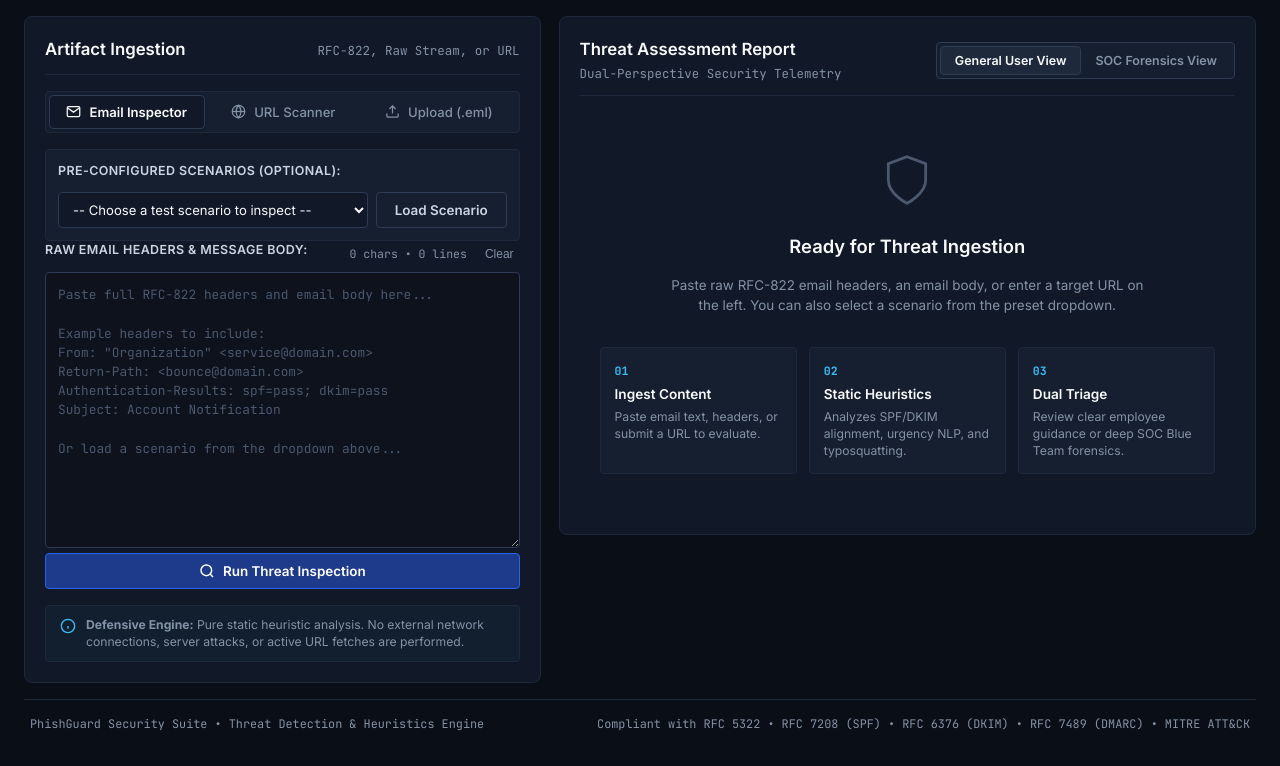
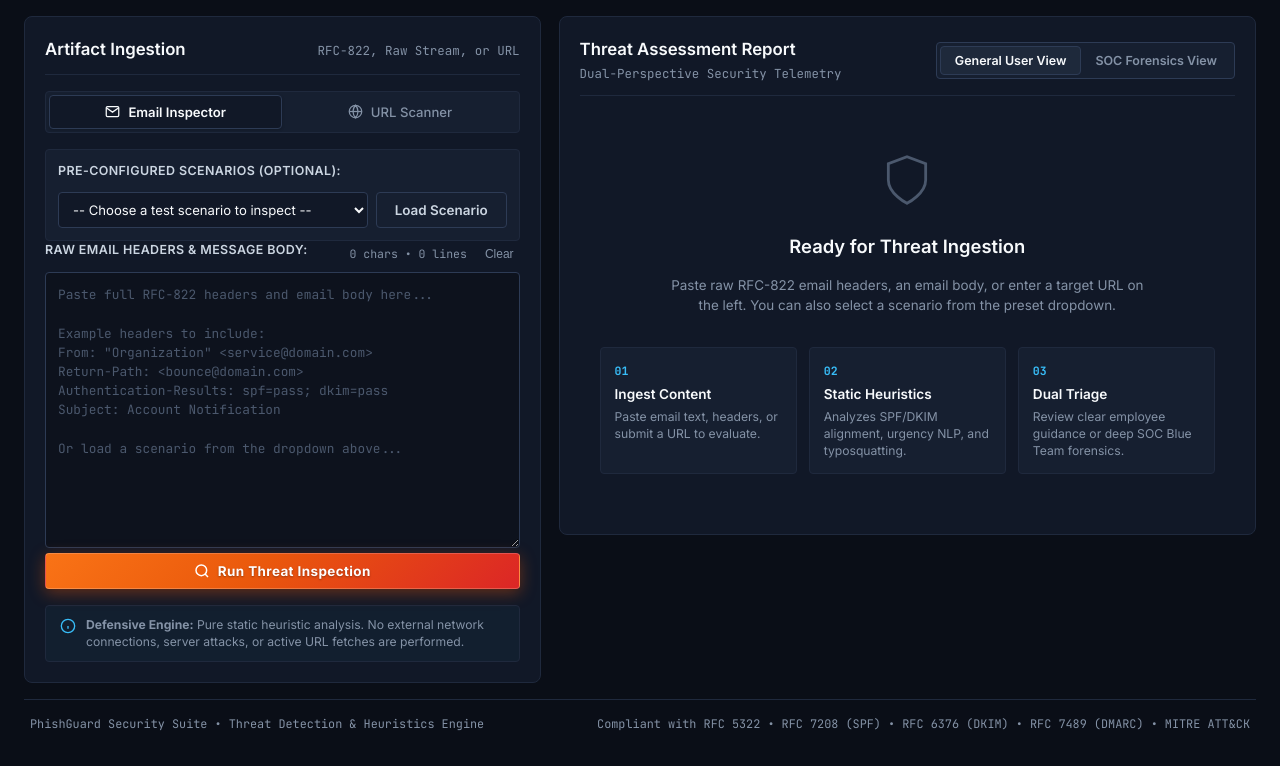
Before and after one commit to vikramgudihal/phishguard-threat-analyzer, a Flask app: page / in a window 1280 px wide. Shown: the part 100-866 px from the top of the page. Run offline with Flask 2, Linux system fonts and the light colour scheme; data that the repository does not hold is empty; some libraries are stand-ins or nearby versions.

Commit message:
style: remove upload tab and apply orange-red linear gradient to inspection buttons

```diff
--- a/static/css/style.css
+++ b/static/css/style.css
@@ -428,15 +428,30 @@ body {
 }
 
 .btn-primary {
-    background: #1e3a8a;
+    background: linear-gradient(135deg, #f97316 0%, #ea580c 45%, #dc2626 100%);
     color: #ffffff;
-    border-color: #2563eb;
+    border: 1px solid rgba(255, 255, 255, 0.2);
     width: 100%;
+    font-weight: 700;
+    letter-spacing: 0.4px;
+    text-shadow: 0 1px 2px rgba(0, 0, 0, 0.35);
+    box-shadow: 0 4px 16px rgba(234, 88, 12, 0.4), 0 1px 3px rgba(0, 0, 0, 0.25);
+    position: relative;
+    overflow: hidden;
+    transition: all 0.25s cubic-bezier(0.16, 1, 0.3, 1);
 }
 
 .btn-primary:hover {
-    background: #2563eb;
-    border-color: #3b82f6;
+    background: linear-gradient(135deg, #ff7a45 0%, #f97316 45%, #ef4444 100%);
+    border-color: rgba(255, 255, 255, 0.4);
+    box-shadow: 0 6px 22px rgba(239, 68, 68, 0.55), 0 2px 6px rgba(0, 0, 0, 0.3);
+    transform: translateY(-1px);
+    color: #ffffff;
+}
+
+.btn-primary:active {
+    transform: translateY(0);
+    box-shadow: 0 2px 10px rgba(234, 88, 12, 0.4);
 }
 
 .btn-secondary {
--- a/static/js/app.js
+++ b/static/js/app.js
@@ -33,34 +33,27 @@ function updateInputStats() {
     }
 }
 
-// Mode Switching (Email Inspector, Standalone URL, File Upload)
+// Mode Switching (Email Inspector, Standalone URL)
 function switchMode(mode) {
     currentMode = mode;
     const tabEmail = document.getElementById("tabEmail");
     const tabUrl = document.getElementById("tabUrl");
-    const tabUpload = document.getElementById("tabUpload");
 
     const emailControls = document.getElementById("emailControls");
     const urlControls = document.getElementById("urlControls");
-    const uploadControls = document.getElementById("uploadControls");
 
-    tabEmail.classList.remove("active");
-    tabUrl.classList.remove("active");
-    tabUpload.classList.remove("active");
+    if (tabEmail) tabEmail.classList.remove("active");
+    if (tabUrl) tabUrl.classList.remove("active");
 
-    emailControls.style.display = "none";
-    urlControls.style.display = "none";
-    uploadControls.style.display = "none";
+    if (emailControls) emailControls.style.display = "none";
+    if (urlControls) urlControls.style.display = "none";
 
     if (mode === "email") {
-        tabEmail.classList.add("active");
-        emailControls.style.display = "block";
+        if (tabEmail) tabEmail.classList.add("active");
+        if (emailControls) emailControls.style.display = "block";
     } else if (mode === "url") {
-        tabUrl.classList.add("active");
-        urlControls.style.display = "block";
-    } else if (mode === "upload") {
-        tabUpload.classList.add("active");
-        uploadControls.style.display = "block";
+        if (tabUrl) tabUrl.classList.add("active");
+        if (urlControls) urlControls.style.display = "block";
     }
 }
 
--- a/templates/index.html
+++ b/templates/index.html
@@ -58,10 +58,6 @@
                     <button type="button" class="tab-btn" id="tabUrl" onclick="switchMode('url')">
                         <svg width="15" height="15" viewBox="0 0 24 24" fill="none" stroke="currentColor" stroke-width="2"><circle cx="12" cy="12" r="10"></circle><line x1="2" y1="12" x2="22" y2="12"></line><path d="M12 2a15.3 15.3 0 0 1 4 10 15.3 15.3 0 0 1-4 10 15.3 15.3 0 0 1-4-10 15.3 15.3 0 0 1 4-10z"></path></svg>
                         URL Scanner
-                    </button>
-                    <button type="button" class="tab-btn" id="tabUpload" onclick="switchMode('upload')">
-                        <svg width="15" height="15" viewBox="0 0 24 24" fill="none" stroke="currentColor" stroke-width="2"><path d="M21 15v4a2 2 0 0 1-2 2H5a2 2 0 0 1-2-2v-4"></path><polyline points="17 8 12 3 7 8"></polyline><line x1="12" y1="3" x2="12" y2="15"></line></svg>
-                        Upload (.eml)
                     </button>
                 </div>
 
@@ -124,26 +120,6 @@
                     </div>
                 </div>
 
-                <!-- 3. Upload File Form -->
-                <div id="uploadControls" style="display: none;">
-                    <div class="upload-dropzone" id="dropZone" onclick="document.getElementById('fileInput').click()">
-                        <input type="file" id="fileInput" accept=".eml,.txt,.msg" style="display: none;" onchange="handleFileSelected(event)" />
-                        <div class="dropzone-icon">
-                            <svg width="36" height="36" viewBox="0 0 24 24" fill="none" stroke="currentColor" stroke-width="1.8"><path d="M21 15v4a2 2 0 0 1-2 2H5a2 2 0 0 1-2-2v-4"></path><polyline points="17 8 12 3 7 8"></polyline><line x1="12" y1="3" x2="12" y2="15"></line></svg>
-                        </div>
-                        <div class="dropzone-text">
-                            <strong>Choose an .eml or .txt file</strong> or drag & drop here
-                        </div>
-                        <span class="dropzone-caption">Standard RFC-822 email files exported from Outlook, Thunderbird, or Webmail</span>
-                    </div>
-
-                    <div id="uploadStatus" class="upload-status-box" style="display: none;">
-                        <span id="uploadFileName">No file selected</span>
-                        <button type="button" class="btn btn-primary" id="btnExecuteUpload" onclick="uploadAndAnalyze()">
-                            Inspect Uploaded File
-                        </button>
-                    </div>
-                </div>
 
                 <!-- Safe Heuristics Info Note -->
                 <div class="safety-advisory-box">
```
